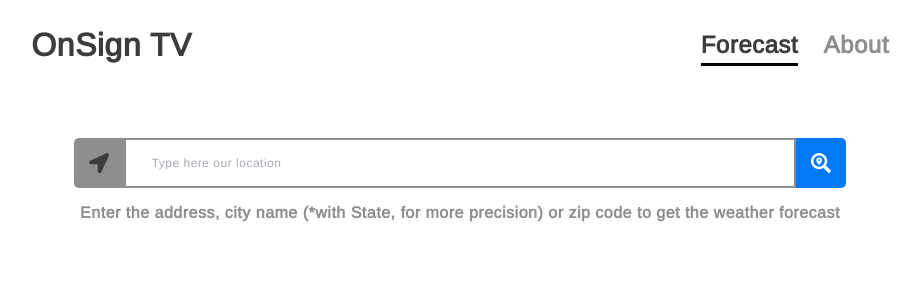
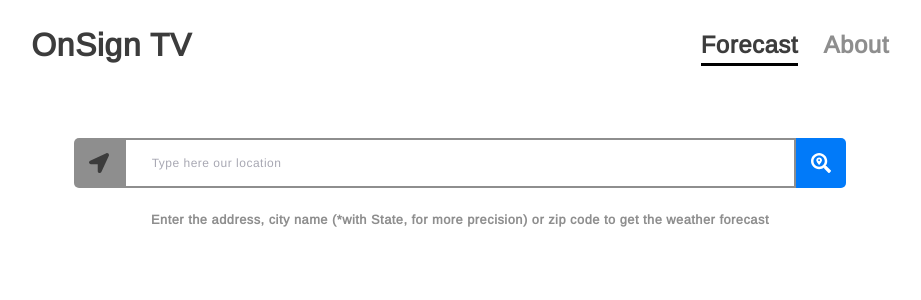
Before and after one commit to ViniciusmDias/weather-forecast, a React (Create React App) app: page / in a window 1280 px wide. Shown: the top 300 px of the page, without its empty margins (180-1101 px from the left). Built offline with nearby package versions, Linux system fonts and the light colour scheme; no server answers.

Commit message:
highlight h2 when has error in input

```diff
--- a/src/pages/Forecast/index.tsx
+++ b/src/pages/Forecast/index.tsx
@@ -89,7 +89,7 @@
       </Form>
       {inputError && <Error>{inputError}</Error>}
 
-      <Subtitle>
+      <Subtitle hasError={!!inputError}>
         Enter the address, city name (*with State, for more precision) or zip
         code to get the weather forecast
       </Subtitle>
--- a/src/pages/Forecast/styles.ts
+++ b/src/pages/Forecast/styles.ts
@@ -1,10 +1,10 @@
 import styled, { css } from 'styled-components';
 
-interface FormProps {
+interface ErrorProps {
   hasError: boolean;
 }
 
-export const Form = styled.form<FormProps>`
+export const Form = styled.form<ErrorProps>`
   display: flex;
   justify-content: center;
   align-items: center;
@@ -49,8 +49,17 @@
   width: 90%;
   margin: 1vh auto 2vh;
 `;
-export const Subtitle = styled.h2`
+export const Subtitle = styled.h2<ErrorProps>`
   text-align: center;
-  font-size: 1rem;
+  padding: 1vh 2vw;
+  font-size: 0.8rem;
   color: #8e8e8e;
+  width: max-content;
+  margin: 0 auto;
+  border-radius: 5px;
+  ${(props) =>
+    props.hasError &&
+    css`
+      box-shadow: rgba(0, 0, 0, 0.12) 0px 2px 8px;
+    `};
 `;
```
